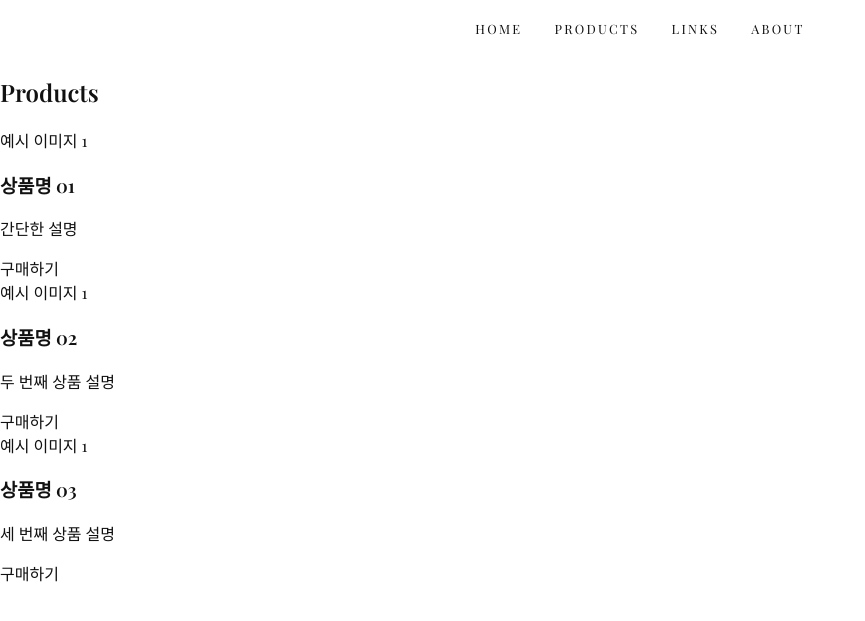
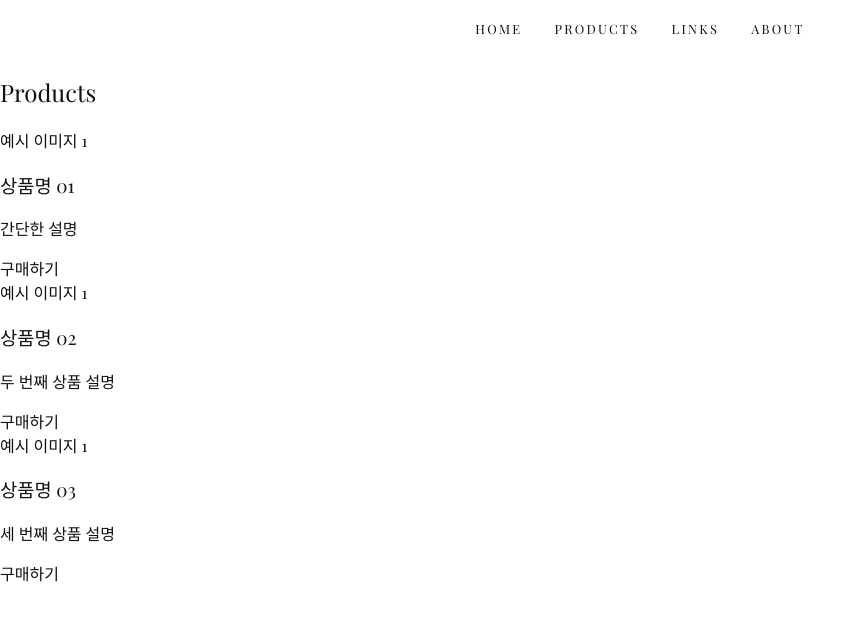
Before and after one commit to jimin1234634/spes.github.io, a Jekyll site: the page built from _pages/prouduts.md, in a window 1280 px wide. Shown: the top 621 px of the page, without its empty margins (0-865 px from the left). Built offline with Jekyll 4.4.1, drawn with Linux system fonts in a browser that asks for light colours.

Commit message:
Update default.html

```diff
--- a/_layouts/default.html
+++ b/_layouts/default.html
@@ -2,28 +2,46 @@
 <html lang="ko">
 <head>
   <meta charset="UTF-8">
-  <title>{{ page.title }} - Spiritus et Spes</title>
+  <title>{{ page.title }} · Spiritus et Spes</title>
   <meta name="viewport" content="width=device-width, initial-scale=1.0">
 
   <!-- Google Font (메인과 동일) -->
   <link href="https://fonts.googleapis.com/css2?family=Playfair+Display:wght@400;600&display=swap" rel="stylesheet">
 
   <style>
-    /* ===== 기본 ===== */
+    /* ===== Reset ===== */
+    * {
+      box-sizing: border-box;
+    }
+
     body {
       margin: 0;
       font-family: 'Playfair Display', serif;
       color: #111;
+      background: #fff;
     }
 
-    /* ===== 상단 바 (메인과 동일) ===== */
+    a {
+      color: #111;
+      text-decoration: none;
+    }
+
+    a:visited {
+      color: #111;
+    }
+
+    h1, h2, h3 {
+      font-weight: 400;
+    }
+
+    /* ===== Top Bar (메인과 동일) ===== */
     .top-bar {
       position: fixed;
       top: 0;
       left: 0;
       width: 100%;
       height: 56px;
-      background: rgba(255, 255, 255, 0.9);
+      background: rgba(255,255,255,0.9);
       backdrop-filter: blur(6px);
       z-index: 100;
     }
@@ -41,54 +59,32 @@
       font-size: 0.8rem;
       letter-spacing: 0.18em;
       text-transform: uppercase;
-      color: #111;
-      text-decoration: none;
     }
 
     .top-nav a:hover {
       opacity: 0.6;
     }
 
-    /* ===== 페이지 내용이 상단바에 가리지 않게 ===== */
+    /* ===== Page Content ===== */
     main {
-      padding-top: 56px;
-    }
-
-    /* ===== 마크다운 자동 링크 완전 제거 ===== */
-    h1 a,
-    h2 a,
-    h3 a,
-    h1 a:visited,
-    h2 a:visited,
-    h3 a:visited {
-      color: inherit !important;
-      text-decoration: none !important;
-      border: none !important;
-      pointer-events: none;
-      cursor: default;
-    }
-
-    a,
-    a:visited {
-      color: inherit;
-      text-decoration: none;
+      padding-top: 56px; /* 상단바 높이만큼 */
     }
   </style>
 </head>
 
 <body>
 
-  <!-- 상단 바 -->
-  <div class="top-bar">
+  <!-- ===== Header ===== -->
+  <header class="top-bar">
     <nav class="top-nav">
       <a href="/">Home</a>
       <a href="/products/">Products</a>
       <a href="/links/">Links</a>
       <a href="/about/">About</a>
     </nav>
-  </div>
+  </header>
 
-  <!-- 페이지 콘텐츠 -->
+  <!-- ===== Content ===== -->
   <main>
     {{ content }}
   </main>
```
